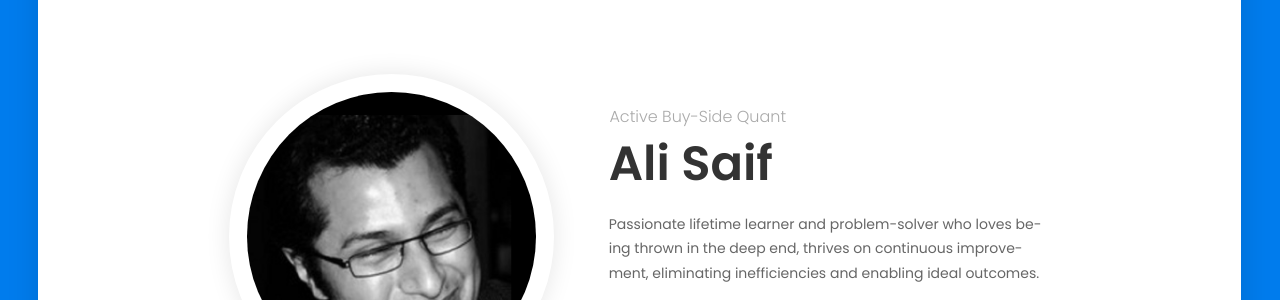
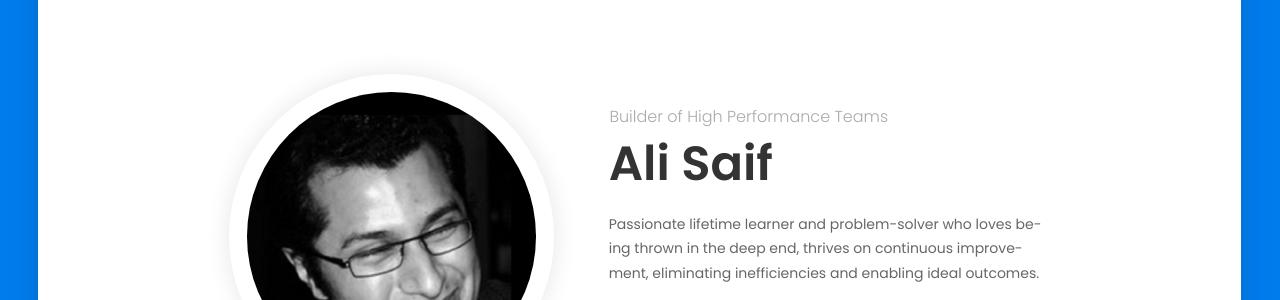
Before and after one commit to integracore2/integracore2.github.io, a Jekyll site: the page built from index.md, in a window 1280 px wide. Shown: the part 147-447 px from the top of the page. Built offline with Jekyll 4.4.1, drawn with Linux system fonts in a browser that asks for light colours; some of the changed lines change nothing that is shown.

Commit message:
updated roles list for home page

```diff
--- a/index.md
+++ b/index.md
@@ -24,25 +24,25 @@
                           <div class="home-text hp-left">
                             <div class="owl-carousel text-rotation">
                               <div class="item">
-                                <h4>Big Data Solutions Architect</h4>
+                                <h4>Multi-Cloud Technical Architect</h4>
                               </div>
                               <div class="item">
-                                <h4>Active Buy-Side Quant</h4>
+                                <h4>Builder of High Performance Teams</h4>
                               </div>
                               <div class="item">
-                                <h4>Versatile Technology Lead</h4>
+                                <h4>Passionate Developer Advocate</h4>
                               </div>
                               <div class="item">
                                 <h4>Experienced Public Speaker</h4>
                               </div>
                               <div class="item">
-                                <h4>C++, Python & Kdb+/q Developer</h4>
+                                <h4>C++, Java, and Python Developer</h4>
                               </div>
                               <div class="item">
-                                <h4>Evangelist for Meritocracy</h4>
+                                <h4>Solutions Architect</h4>
                               </div>
                               <div class="item">
-                                <h4>Tech Entrepreneur</h4>
+                                <h4>Active Buy-Side Quant</h4>
                               </div>
                               <div class="item">
                                 <h4>Angel Investor</h4>
```
